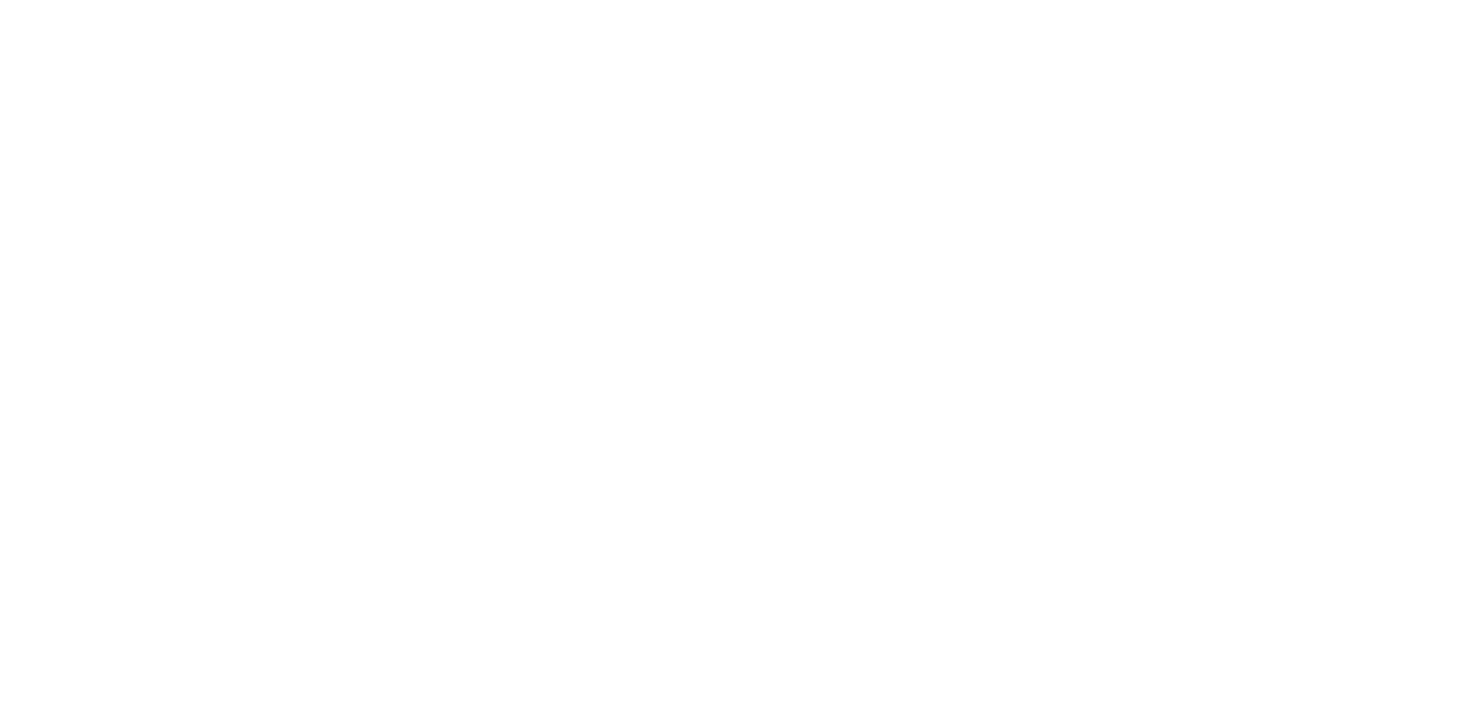
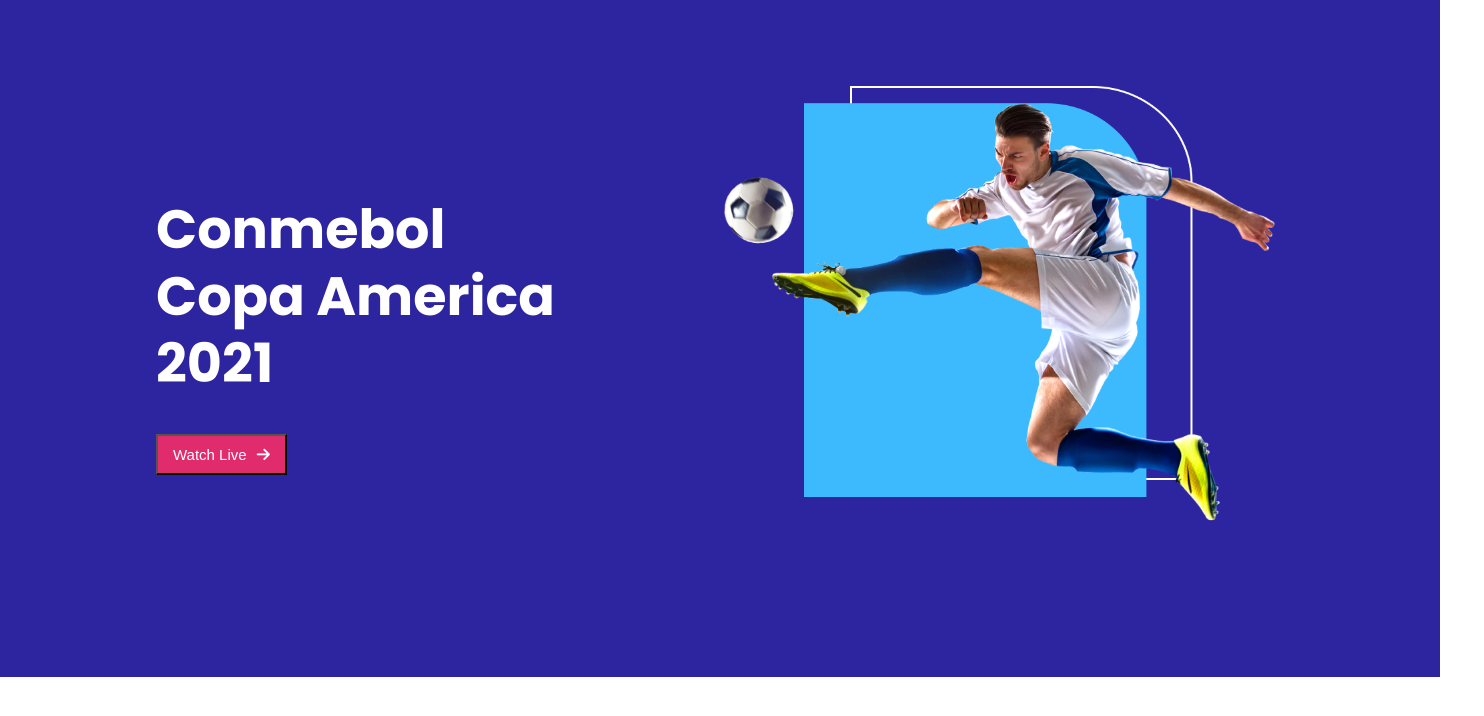
Before and after one commit to fardin000/responsive-football, a plain HTML site: page index.html in a window 1280 px wide. Shown: the whole page, 1484 px wide, since content can reach past the window. Drawn offline with Linux system fonts and the light colour scheme.

Commit message:
intro fixing added

```diff
--- a/index.html
+++ b/index.html
@@ -5,8 +5,29 @@
     <meta http-equiv="X-UA-Compatible" content="IE=edge">
     <meta name="viewport" content="width=device-width, initial-scale=1.0">
     <title>Document</title>
+    <script src="https://kit.fontawesome.com/57a27c4c54.js" crossorigin="anonymous"></script>
+    <link rel="stylesheet" href="style.css">
 </head>
 <body>
+    <!-- header for navigation -->
+    <header>
+        <nav></nav>
+    </header>
+    <main>
+         <section><!--for intro section-->
+             <div class="intro-container">
+                <div class="intro-half-one"> <!--for copa america header text-->
+                    <h1>Conmebol <br> Copa America <br> 2021</h1>
+                    <a href="https://www.youtube.com/watch?v=NqzLzgKBeDU" target="_blank"><button type="submit">Watch Live<i class="fas fa-arrow-right"></i></button></a>
+                </div>
+                <div class="intro-half-two"> <!--for copa amrica banner-->
+                    <img src="images/banner.png" alt="copa america football banner">
+                </div>
+             </div>
+         </section>
+        <section></section><!--for players section-->
+        <section></section><!--for footer section-->
+    </main>
 
 </body>
 </html>
--- a/style.css
+++ b/style.css
@@ -0,0 +1,54 @@
+/* importing google poppins font*/
+@import url('https://fonts.googleapis.com/css2?family=Poppins:wght@700&display=swap');
+
+/* css for styling Desktop and regular layout*/
+body{
+    margin: 0;
+    padding: 0;
+    font-family: 'Poppins', sans-serif;
+
+}
+main{}
+
+.intro-container{
+    background-color: #2D25A0;
+    display: flex;
+    flex-flow: row;
+    width: 1440px;
+    height: 677px;
+}
+.intro-half-one{
+    width: 50%;
+    margin-top: 151px;
+    margin-left: 156px;
+
+}
+.intro-half-one h1{
+    color: white;
+    font-style: normal;
+    font-size: 54px;
+    line-height: 67px;
+}
+.intro-half-one button{
+    background-color: #E02C6D;
+    font-size: 15px;
+    margin-top: -8px;
+    padding: 10px 15px;
+}
+.fa-arrow-right{
+    padding-left: 10px;
+}
+.intro-half-one button, .fa-arrow-right{
+    color: white;
+
+}
+.intro-half-two{
+    width: 50%;
+}
+.intro-half-two img{
+    width: 557px;
+    height: 438px;
+    padding-top: 86px;
+    padding-bottom: 86px;
+    padding-right: 207px;
+}
```
